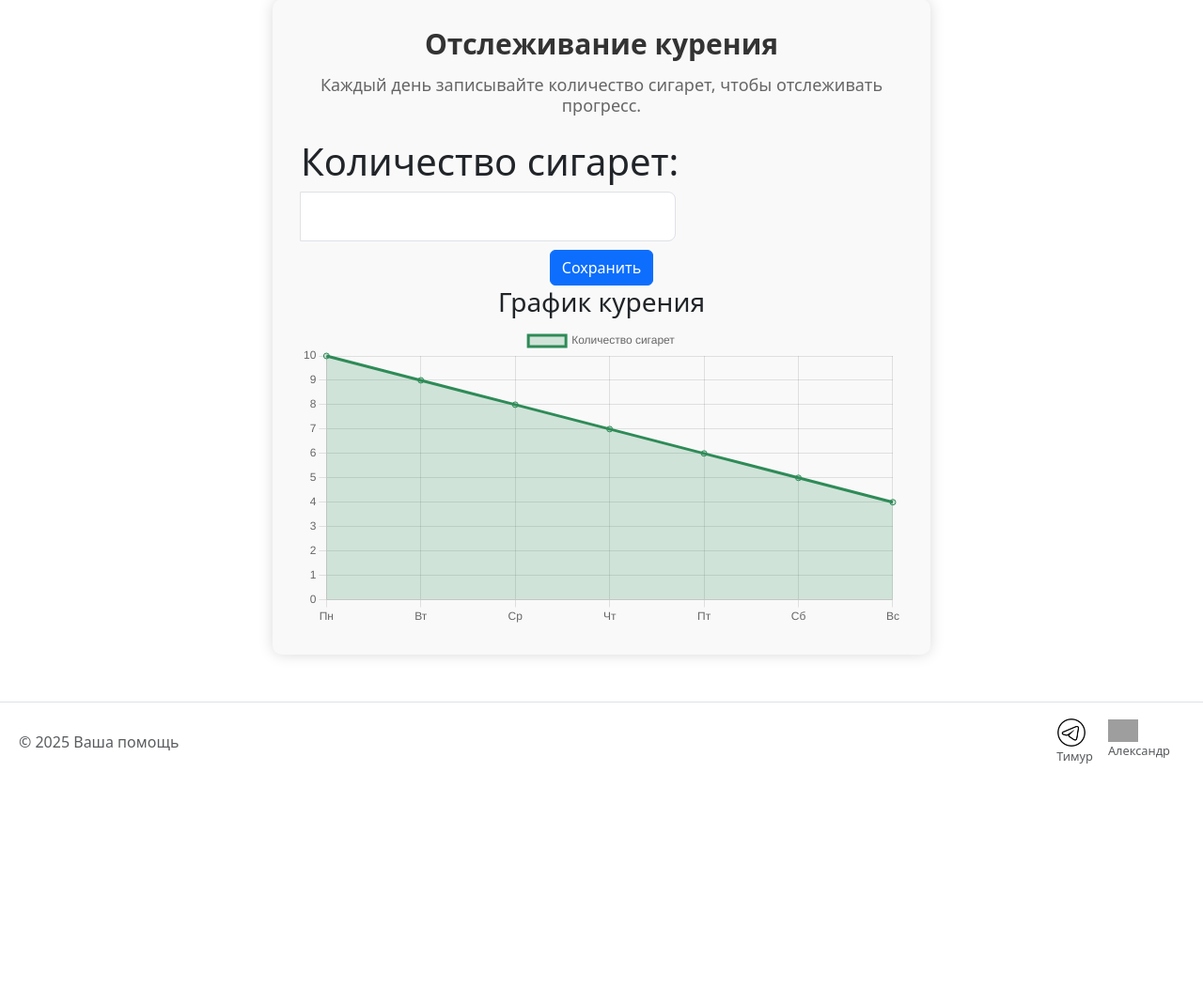
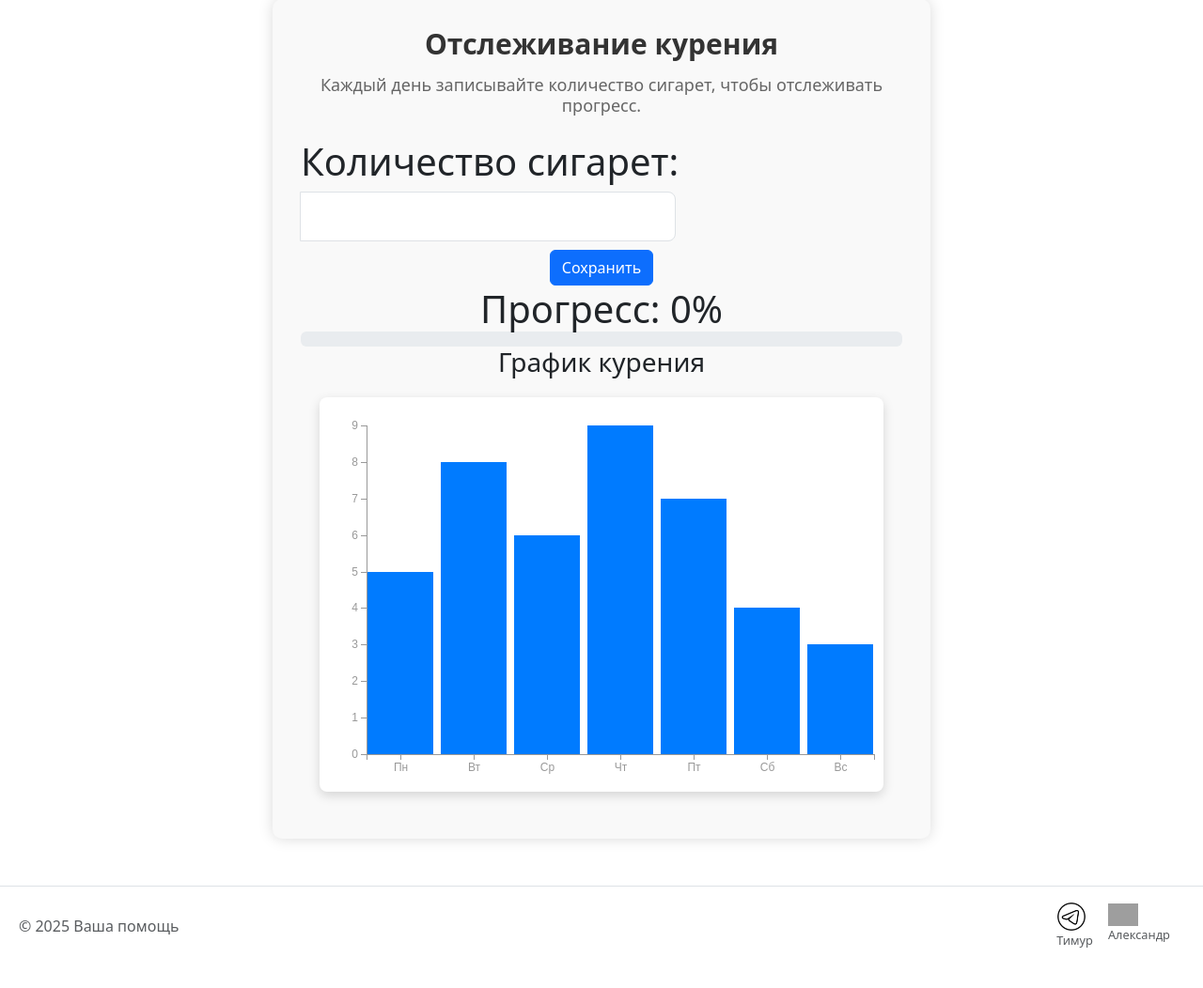
Before and after one commit to juddeau/habit-tracker, a Flask app: page /smoking in a window 1280 px wide. Shown: the part 158-1210 px from the top of the page at 94% size. Before the commit the page ends 971 px from the top, so only its background shows below. Run offline with Flask 3, Linux system fonts and the light colour scheme; the visitor is signed in with stand-in values (Sample User, id 1); grey boxes are pictures that could not be loaded.

Commit message:
adding the number of cigarettes to the database

```diff
--- a/backend/main.py
+++ b/backend/main.py
@@ -1,4 +1,6 @@
-from flask import Flask, render_template, request, flash, redirect, url_for, session
+import datetime
+
+from flask import Flask, render_template, request, flash, redirect, url_for, session, jsonify
 from flask_sqlalchemy import SQLAlchemy
 from werkzeug.security import generate_password_hash, check_password_hash
 import os
@@ -17,6 +19,15 @@ class Post(db.Model):
     id = db.Column(db.Integer, primary_key=True)
     name = db.Column(db.String(100), unique=True, nullable=False)
     password = db.Column(db.String(100), nullable=False)
+    cigarettes = db.Column(db.Integer, default=0)
+    last_smoked = db.Column(db.DateTime, default=None)
+    monthly_cigarettes = db.Column(db.Integer, default=0)
+    target_cigarettes = db.Column(db.Integer, nullable=False, default=0)
+
+    def __repr__(self):
+        return f"Post('{self.name}', '{self.cigarettes}', '{self.last_smoked}')"
+
+
 
 
 @app.route('/')
@@ -66,8 +77,7 @@ def register():
             flash("❌ Имя пользователя уже занято.", "danger")
             return redirect(url_for("register"))
 
-        hashed_password = generate_password_hash(password)
-        new_user = Post(name=name, password=hashed_password)
+        new_user = Post(name=name, password=password, cigarettes=0)
 
         try:
             db.session.add(new_user)
@@ -108,9 +118,72 @@ def logout():
 
 
 # Добавленные маршруты
-@app.route('/smoking')
+
+
+from datetime import datetime
+
+@app.route('/smoking', methods=['GET', 'POST'])
 def smoking():
-    return render_template("smoking.html", user=session.get("user"))
+    if not session.get("user"):
+        return redirect(url_for('login'))
+
+    username = session.get("user")
+    user = Post.query.filter_by(name=username).first()
+
+    if request.method == 'POST':
+        puffs = request.form.get('puffs')
+        try:
+            puffs = int(puffs)
+        except (ValueError, TypeError):
+            error = "Пожалуйста, введите целое число для количества сигарет."
+            return render_template('smoking.html', user=session.get("user"), error=error, **get_smoking_data(user))
+
+        if puffs is not None and puffs >= 0:
+            user.cigarettes = puffs
+            now = datetime.utcnow()
+            user.last_smoked = now
+
+            # Проверяем, нужно ли начинать новый месяц
+            if user.last_smoked is None or user.last_smoked.month != now.month:
+                # Новый месяц, обнуляем счетчик
+                user.monthly_cigarettes = puffs
+            else:
+                # Текущий месяц, добавляем к счетчику
+                user.monthly_cigarettes += puffs
+
+            db.session.commit()
+            return redirect(url_for('smoking'))
+        else:
+            error = "Пожалуйста, введите корректное количество сигарет (неотрицательное число)."
+            return render_template('smoking.html', user=session.get("user"), error=error, **get_smoking_data(user))
+
+    return render_template("smoking.html", user=session.get("user"), **get_smoking_data(user))
+
+
+def get_smoking_data(user):
+    if user:
+        # Количество сигарет до цели
+        cigarettes_to_target = max(0, user.cigarettes - user.target_cigarettes)
+
+        # Расчет среднего количества сигарет (упрощенный пример за последние 7 дней)
+        # В реальном проекте потребуется хранить историю курения
+        average_cigarettes = user.cigarettes  # Пока просто текущее значение
+
+        # Процент прогресса (чем меньше сигарет, тем больше прогресс)
+        progress = max(0, min(100, 100 - (user.cigarettes / 2)))  # Пример
+
+        return {
+            "current_cigarettes": user.cigarettes,
+            "average_cigarettes": average_cigarettes,
+            "target_cigarettes": user.target_cigarettes,
+            "cigarettes_to_target": cigarettes_to_target,
+            "progress": progress,
+        }
+    else:
+        return {}
+
+
+
 
 
 @app.route('/upgrade')
--- a/frontend/static/css/main.css
+++ b/frontend/static/css/main.css
@@ -1038,3 +1038,84 @@ header {
     margin: 10px; /* Отступы, чтобы шапка не прилипала к краям */
     max-width: 98%; /* Чтобы не упиралась в края экрана */
 }
+
+
+/* _variables.css (Убедитесь, что эти переменные определены) */
+:root {
+  --chart-color: #007bff;
+  --axis-color: #999;
+  --tooltip-background: #fff;
+  --tooltip-text-color: #333;
+  --primary-color-dark: #0056b3;  /* Добавьте, если не определена */
+  --border-radius: 8px; /* Добавьте, если не определена */
+  --box-shadow: 0 4px 12px rgba(0, 0, 0, 0.15); /* Добавьте, если не определена */
+}
+
+/* === Стили для графика D3.js === */
+
+/* Общий контейнер графика */
+.chart-container {
+  width: 100%;
+  max-width: 600px; /* или больше, если требуется */
+  margin: 20px auto; /* Центрирование и отступы сверху и снизу */
+  padding: 10px;       /* Уменьшите отступы */
+  background-color: #fff;  /* Добавьте белый фон для лучшей видимости */
+  border-radius: var(--border-radius);
+  box-shadow: var(--box-shadow);
+  text-align: left;    /* Выравнивание текста слева */
+}
+
+/* Столбцы */
+#cigarette-chart rect {
+  fill: var(--chart-color);
+  transition: fill 0.3s ease, transform 0.3s ease; /* Добавлена анимация трансформации */
+}
+
+#cigarette-chart rect:hover {
+  fill: var(--primary-color-dark);
+  transform: translateY(-3px); /* Поднимаем столбец при наведении */
+  cursor: pointer; /* Изменяем курсор */
+}
+
+/* Оси */
+#cigarette-chart .axis path,
+#cigarette-chart .axis line {
+  fill: none;
+  stroke: var(--axis-color);
+  shape-rendering: crispEdges;
+}
+
+#cigarette-chart .axis text {
+  font-size: 12px;
+  fill: var(--axis-color);
+}
+
+/* Tooltip (всплывающая подсказка) */
+.tooltip {
+  position: absolute;
+  background: var(--tooltip-background);
+  color: var(--tooltip-text-color);
+  padding: 8px 12px;
+  border-radius: var(--border-radius);
+  box-shadow: var(--box-shadow);
+  font-size: 0.9rem;
+  opacity: 0;
+  pointer-events: none;
+  transition: opacity 0.3s ease;
+  z-index: 10; /* Размещаем над графиком */
+}
+
+.tooltip.show {
+  opacity: 1;
+}
+
+/* Адаптивные стили */
+@media (max-width: 576px) {
+  .chart-container {
+    padding: 5px; /* Еще меньше отступов на очень маленьких экранах */
+  }
+
+  #cigarette-chart .axis text {
+    font-size: 10px; /* Уменьшаем размер шрифта на осях */
+  }
+}
--- a/frontend/static/js/smoking.js
+++ b/frontend/static/js/smoking.js
@@ -2,6 +2,7 @@ document.addEventListener("DOMContentLoaded", function () {
     const form = document.getElementById("smoking-form");
     const input = document.getElementById("puffs");
     const progressFill = document.getElementById("progressFill");
+    const progressText = document.getElementById("progressText");
 
     form.addEventListener("submit", function (event) {
         event.preventDefault();
@@ -12,36 +13,40 @@ document.addEventListener("DOMContentLoaded", function () {
             return;
         }
 
-        // Обновляем прогресс
-        let progress = Math.max(0, 100 - value * 2); // Пример: чем меньше сигарет, тем выше процент
-        progressFill.style.width = progress + "%";
-        progressFill.textContent = progress + "%";
+        // Отправляем данные на сервер
+        fetch("/smoking", {
+            method: "POST",
+            headers: {
+                "Content-Type": "application/x-www-form-urlencoded"
+            },
+            body: "puffs=" + value  // Отправляем данные как "puffs=значение"
+        })
+        .then(response => {
+            if (!response.ok) {
+                throw new Error("Network response was not ok");
+            }
+            return response.text(); // Или response.json(), если сервер возвращает JSON
+        })
+        .then(data => {
+            // Обрабатываем ответ сервера (data)
+            console.log("Server response:", data); // Выводим в консоль для отладки
 
-        alert("Данные сохранены! Продолжайте снижать курение.");
+            // Обновляем прогресс
+            let progress = Math.max(0, 100 - value * 2); // Пример: чем меньше сигарет, тем выше процент
+            progressFill.style.width = progress + "%";
+            progressFill.textContent = progress + "%";
+            progressText.textContent = progress + "%";
+
+            alert("Данные сохранены! Продолжайте снижать курение.");
+
+            // Очищаем поле ввода
+            input.value = "";
+        })
+        .catch(error => {
+            console.error("There was a problem with the fetch operation:", error);
+            alert("Произошла ошибка при сохранении данных.");
+        });
     });
 
-    // График курения
-    const ctx = document.getElementById("smokingChart").getContext("2d");
-    new Chart(ctx, {
-        type: "line",
-        data: {
-            labels: ["Пн", "Вт", "Ср", "Чт", "Пт", "Сб", "Вс"],
-            datasets: [{
-                label: "Количество сигарет",
-                data: [10, 9, 8, 7, 6, 5, 4], // Пример данных
-                borderColor: "#2E8B57",
-                backgroundColor: "rgba(46, 139, 87, 0.2)",
-                fill: true,
-                tension: 0.4
-            }]
-        },
-        options: {
-            responsive: true,
-            scales: {
-                y: {
-                    beginAtZero: true
-                }
-            }
-        }
-    });
+    // ... (код для графика остается без изменений) ...
 });
--- a/frontend/templates/smoking.html
+++ b/frontend/templates/smoking.html
@@ -7,8 +7,13 @@
     <h2 class="smoking-title">Отслеживание курения</h2>
     <p class="smoking-text">Каждый день записывайте количество сигарет, чтобы отслеживать прогресс.</p>
 
+    <!-- Сообщение об ошибке (если есть) -->
+    {% if error %}
+        <div class="alert alert-danger">{{ error }}</div>
+    {% endif %}
+
     <!-- Форма для ввода данных -->
-    <form id="smoking-form" class="smoking-form">
+    <form id="smoking-form" class="smoking-form" method="post">
         <div class="input-group">
             <label for="puffs" class="form-label">Количество сигарет:</label>
             <input type="number" id="puffs" name="puffs" class="form-control" min="0" required>
@@ -16,14 +21,89 @@
         <button type="submit" class="btn btn-primary">Сохранить</button>
     </form>
 
+    <!-- Прогресс -->
+    <div class="progress-container">
+        <div class="progress-label">Прогресс: <span id="progressText">0%</span></div>
+        <div class="progress">
+            <div id="progressFill" class="progress-bar" role="progressbar" style="width: 0%;" aria-valuenow="0" aria-valuemin="0" aria-valuemax="100"></div>
+        </div>
+    </div>
+
     <!-- График -->
     <h3 class="smoking-chart-title">График курения</h3>
     <div class="chart-container">
-        <canvas id="smokingChart"></canvas>
+        <svg id="cigarette-chart" width="600" height="400"></svg>
     </div>
 </div>
 
-<script src="https://cdn.jsdelivr.net/npm/chart.js"></script>
-<script src="{{ url_for('static', filename='js/smoking.js') }}"></script>
+<script src="https://d3js.org/d3.v7.min.js"></script>
+<script>
+    // Предполагаемые данные (замените на данные из вашей базы данных)
+    const data = [
+      { day: "Пн", cigarettes: 5 },
+      { day: "Вт", cigarettes: 8 },
+      { day: "Ср", cigarettes: 6 },
+      { day: "Чт", cigarettes: 9 },
+      { day: "Пт", cigarettes: 7 },
+      { day: "Сб", cigarettes: 4 },
+      { day: "Вс", cigarettes: 3 },
+    ];
 
+    // Настройка графика
+    const svg = d3.select("#cigarette-chart");
+    const margin = { top: 20, right: 20, bottom: 30, left: 40 };
+    const width = +svg.attr("width") - margin.left - margin.right;
+    const height = +svg.attr("height") - margin.top - margin.bottom;
+
+    // Создание группы для графика (чтобы применить отступы)
+    const g = svg.append("g")
+      .attr("transform", `translate(${margin.left},${margin.top})`);
+
+    // Шкалы
+    const x = d3.scaleBand()
+      .rangeRound([0, width])
+      .paddingInner(0.1);  // Отступ между столбцами
+    const y = d3.scaleLinear()
+      .rangeRound([height, 0]);
+
+    // Ось X
+    const xAxis = d3.axisBottom(x);
+
+    // Ось Y
+    const yAxis = d3.axisLeft(y)
+      .ticks(10); // Количество тиков на оси Y
+
+    // Обновление шкал на основе данных
+    x.domain(data.map(d => d.day));
+    y.domain([0, d3.max(data, d => d.cigarettes)]);
+
+    // Добавление столбцов
+    g.selectAll(".bar")
+      .data(data)
+      .enter().append("rect")
+      .attr("class", "bar")
+      .attr("x", d => x(d.day))
+      .attr("y", d => y(d.cigarettes))
+      .attr("width", x.bandwidth())
+      .attr("height", d => height - y(d.cigarettes))
+      .on("mouseover", (event, d) => {  // Интерактивность: показ информации при наведении
+        // Здесь можно отобразить дополнительную информацию (например, количество сигарет)
+        // Можно добавить tooltip (всплывающую подсказку)
+        console.log(`День: ${d.day}, Сигарет: ${d.cigarettes}`);
+      })
+      .on("mouseout", () => {
+          // Скрыть tooltip
+      });
+
+    // Добавление оси X
+    g.append("g")
+      .attr("class", "axis")
+      .attr("transform", `translate(0,${height})`)
+      .call(xAxis);
+
+    // Добавление оси Y
+    g.append("g")
+      .attr("class", "axis")
+      .call(yAxis);
+</script>
 {% endblock %}
```
Also changed, not shown: backend/instance/klient.db (deleted).
